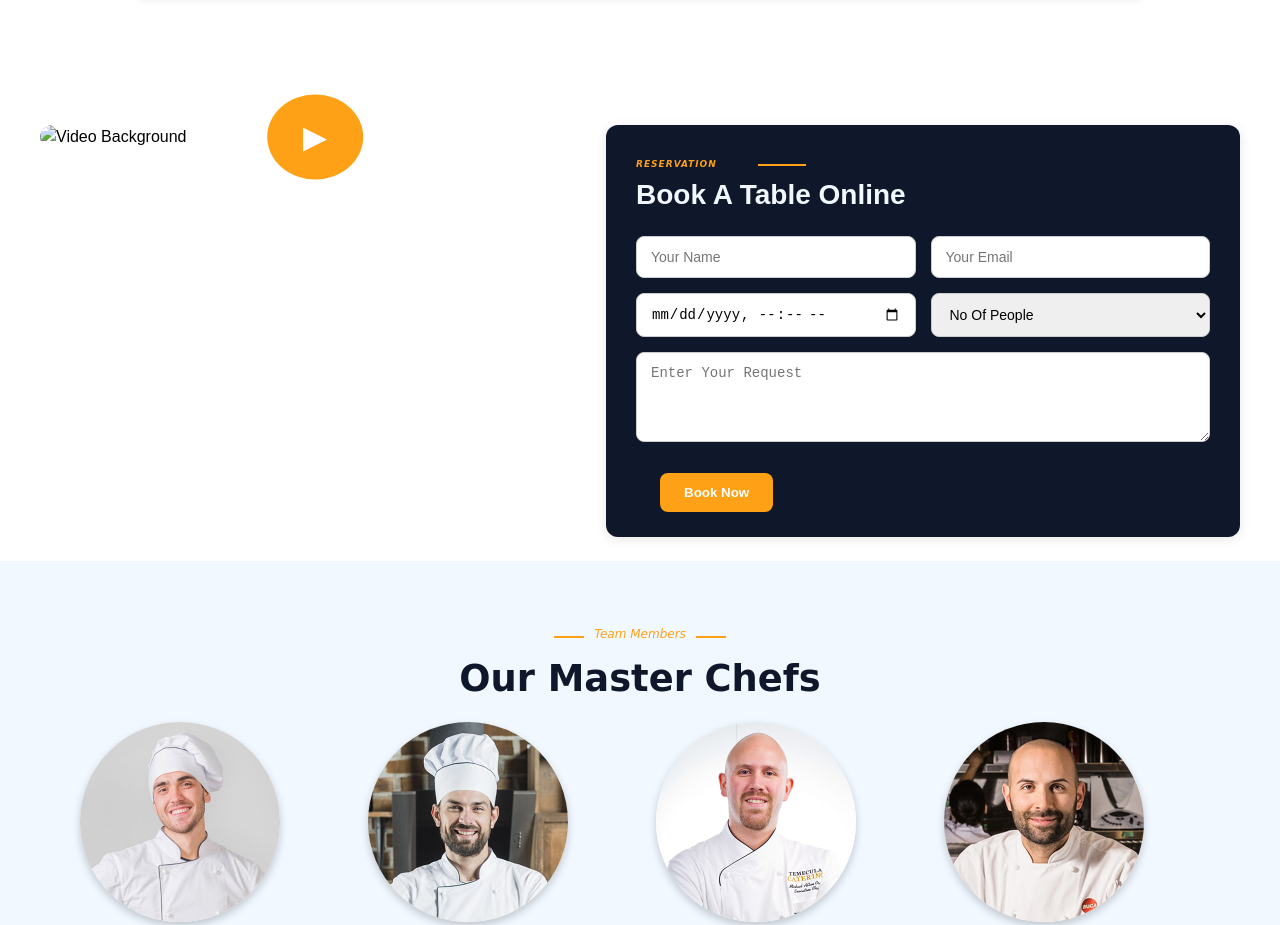
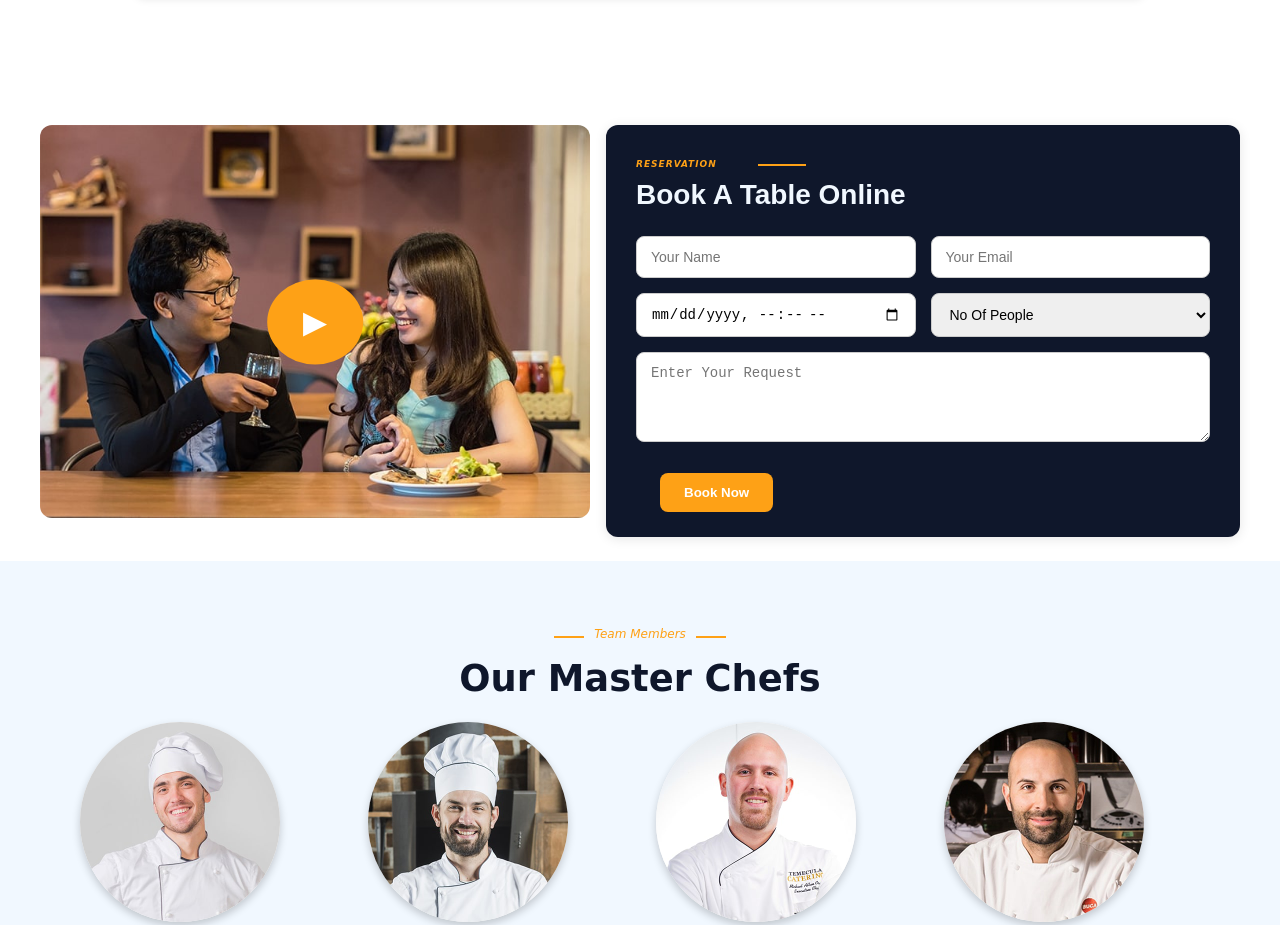
Before and after one commit to dunnidaniel2583/Restoran-website__, a plain HTML site: page index.html in a window 1280 px wide. Shown: the part 3429-4354 px from the top of the page. Drawn offline with nearby package versions, Linux system fonts and the light colour scheme.

Commit message:
updated picture

```diff
--- a/index.html
+++ b/index.html
@@ -267,7 +267,7 @@
 
         <!-- Left: Image with play button -->
         <div class="video-container">
-          <img src="../Restorant/images/img/video.jpg" alt="Video Background">
+          <img src="./images/img/video.jpg" alt="Video Background">
           <button class="play-btn" id="playBtn">&#9658;</button>
         </div>
 
```
